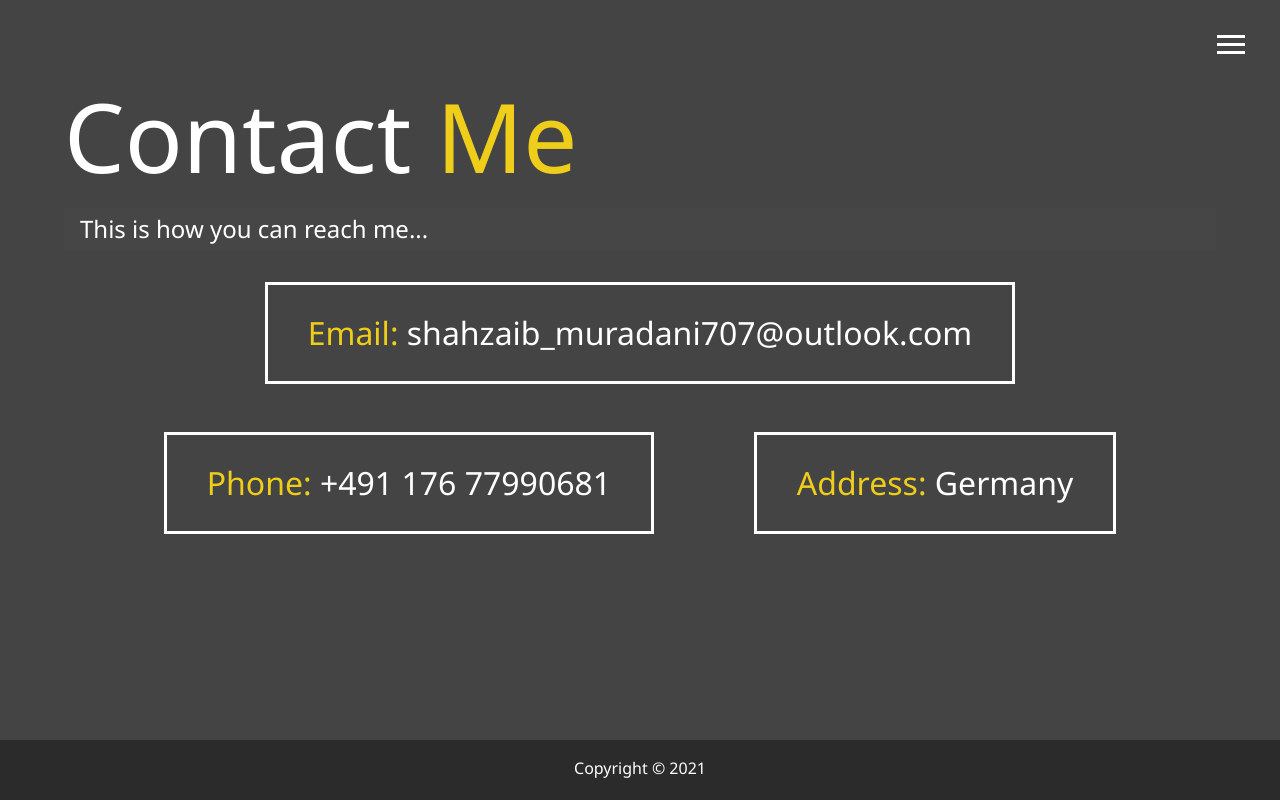
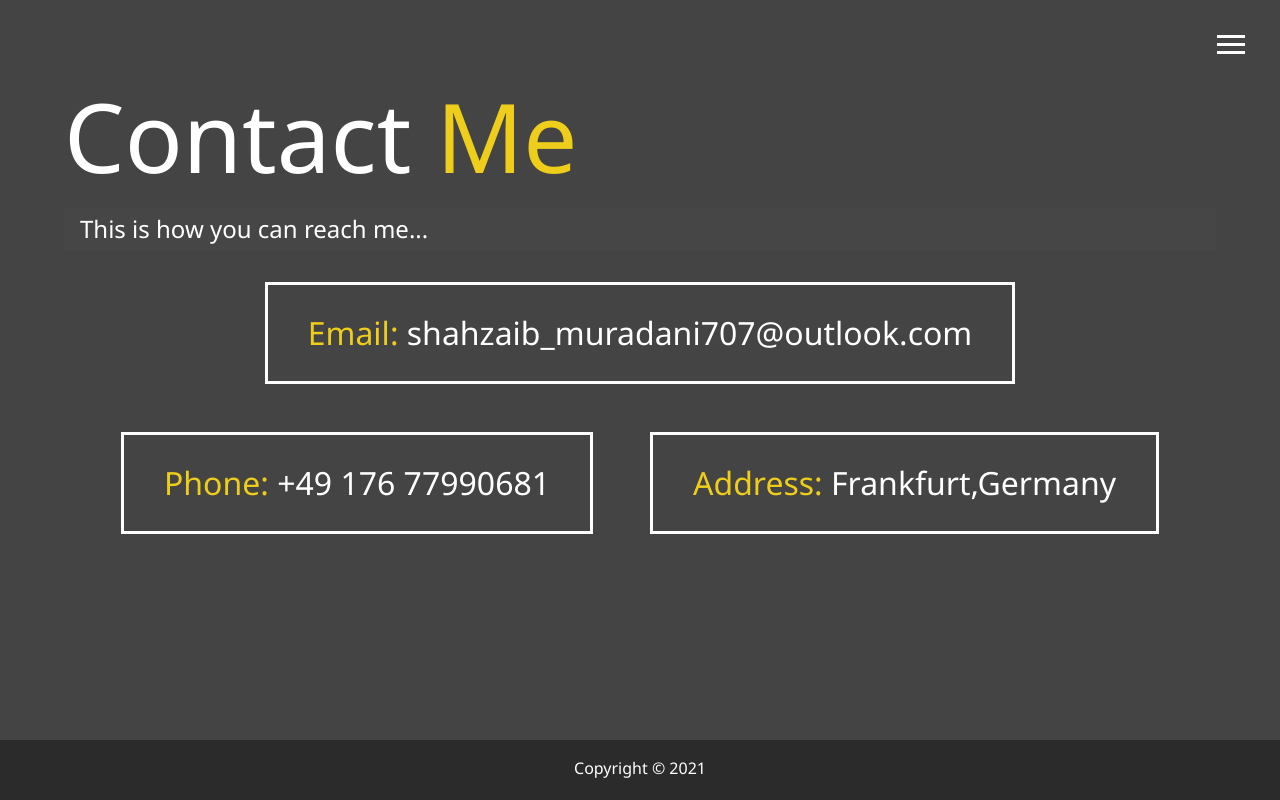
Before and after one commit to Shahzaibmuradani/my-portfolio, a website: page dist/contact.html in a window 1280 px wide. Drawn offline with Linux system fonts and the light colour scheme.

Commit message:
contact-update

```diff
--- a/dist/contact.html
+++ b/dist/contact.html
@@ -56,11 +56,11 @@
         </div>
         <div>
           <span class="text-secondary">Phone: </span>
-          +491 176 77990681
+          +49 176 77990681
         </div>
         <div>
           <span class="text-secondary">Address: </span>
-          Germany
+          Frankfurt,Germany
         </div>
       </div>
     </main>
```
